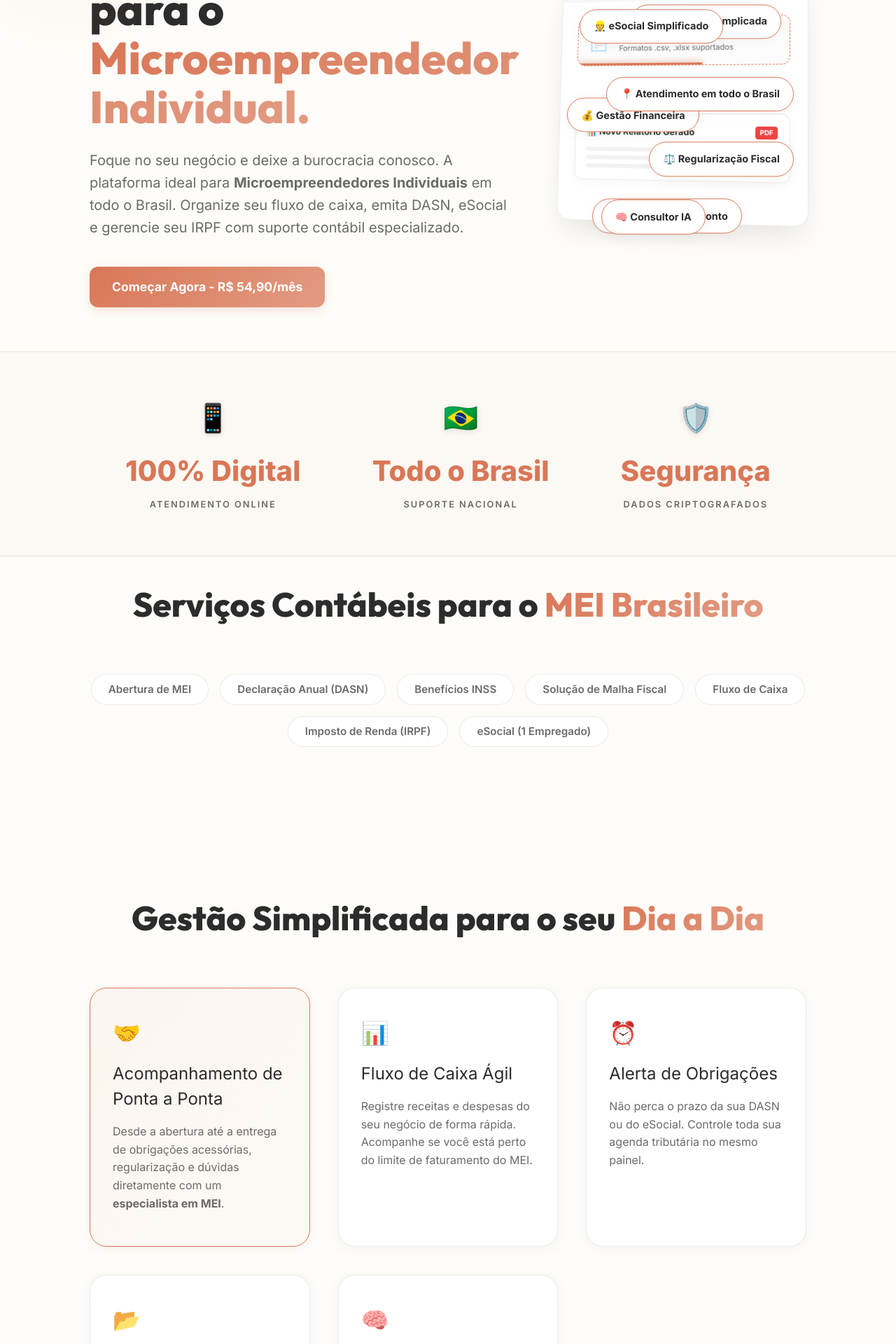
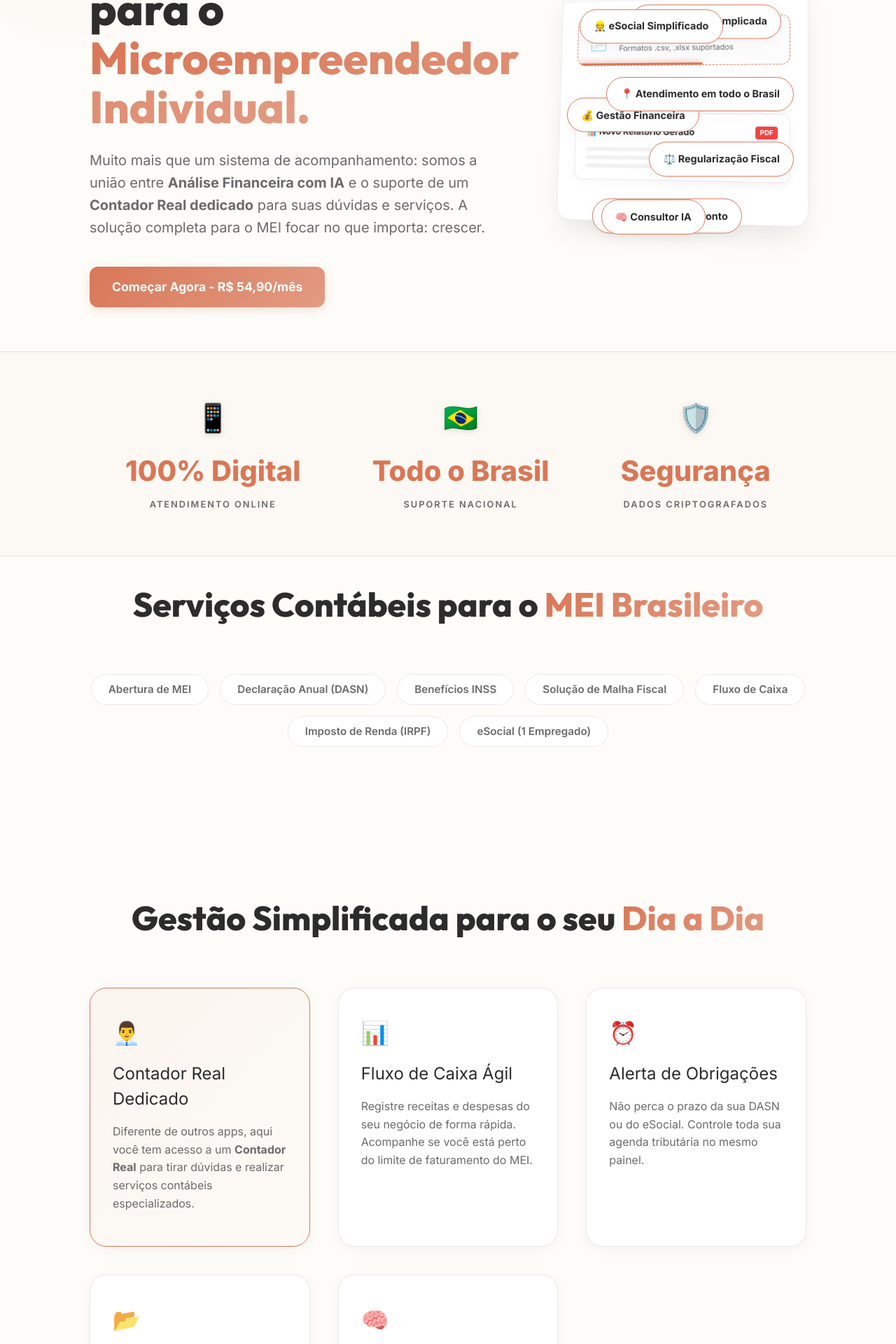
Before and after one commit to thiagoimob2026-source/kalqme, a React (Vite) app in the folder client/: page / in a window 1280 px wide. Shown: the part 319-2239 px from the top of the page at 70% size. Built offline with nearby package versions, Linux system fonts and the light colour scheme.

Commit message:
Content: Emphasize AI analysis and dedicated real accountant support

```diff
--- a/client/src/pages/LandingPage.jsx
+++ b/client/src/pages/LandingPage.jsx
@@ -30,9 +30,7 @@ const LandingPage = () => {
                         A solução definitiva para o <span className="gradient-text">Microempreendedor Individual.</span>
                     </h1>
                     <p className="hero-subtitle">
-                        Foque no seu negócio e deixe a burocracia conosco.
-                        A plataforma ideal para <strong>Microempreendedores Individuais</strong> em todo o Brasil.
-                        Organize seu fluxo de caixa, emita DASN, eSocial e gerencie seu IRPF com suporte contábil especializado.
+                        Muito mais que um sistema de acompanhamento: somos a união entre <strong>Análise Financeira com IA</strong> e o suporte de um <strong>Contador Real dedicado</strong> para suas dúvidas e serviços. A solução completa para o MEI focar no que importa: crescer.
                     </p>
                     <div className="hero-actions">
                         <Link to="/register" className="btn-hero-primary">Começar Agora - R$ 54,90/mês</Link>
@@ -127,9 +125,9 @@ const LandingPage = () => {
                 <h2 className="section-title">Gestão Simplificada para o seu <span className="gradient-text">Dia a Dia</span></h2>
                 <div className="features-grid">
                     <div className="feature-card" style={{ background: 'var(--gradient-accent)', borderColor: 'var(--primary)' }}>
-                        <div className="feature-icon">🤝</div>
-                        <h3>Acompanhamento de Ponta a Ponta</h3>
-                        <p>Desde a abertura até a entrega de obrigações acessórias, regularização e dúvidas diretamente com um <strong>especialista em MEI</strong>.</p>
+                        <div className="feature-icon">👨‍💼</div>
+                        <h3>Contador Real Dedicado</h3>
+                        <p>Diferente de outros apps, aqui você tem acesso a um <strong>Contador Real</strong> para tirar dúvidas e realizar serviços contábeis especializados.</p>
                     </div>
                     <div className="feature-card">
                         <div className="feature-icon">📊</div>
```
